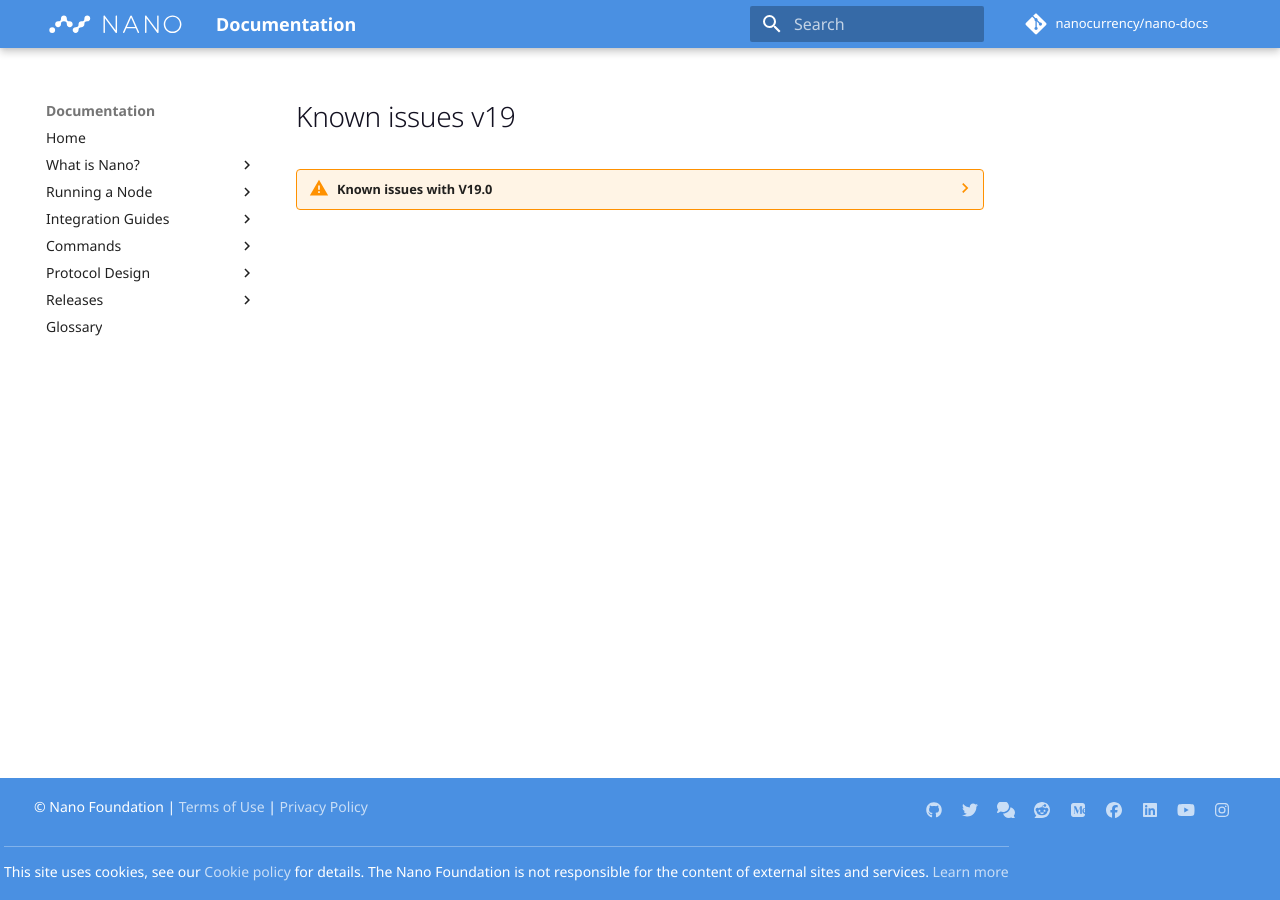
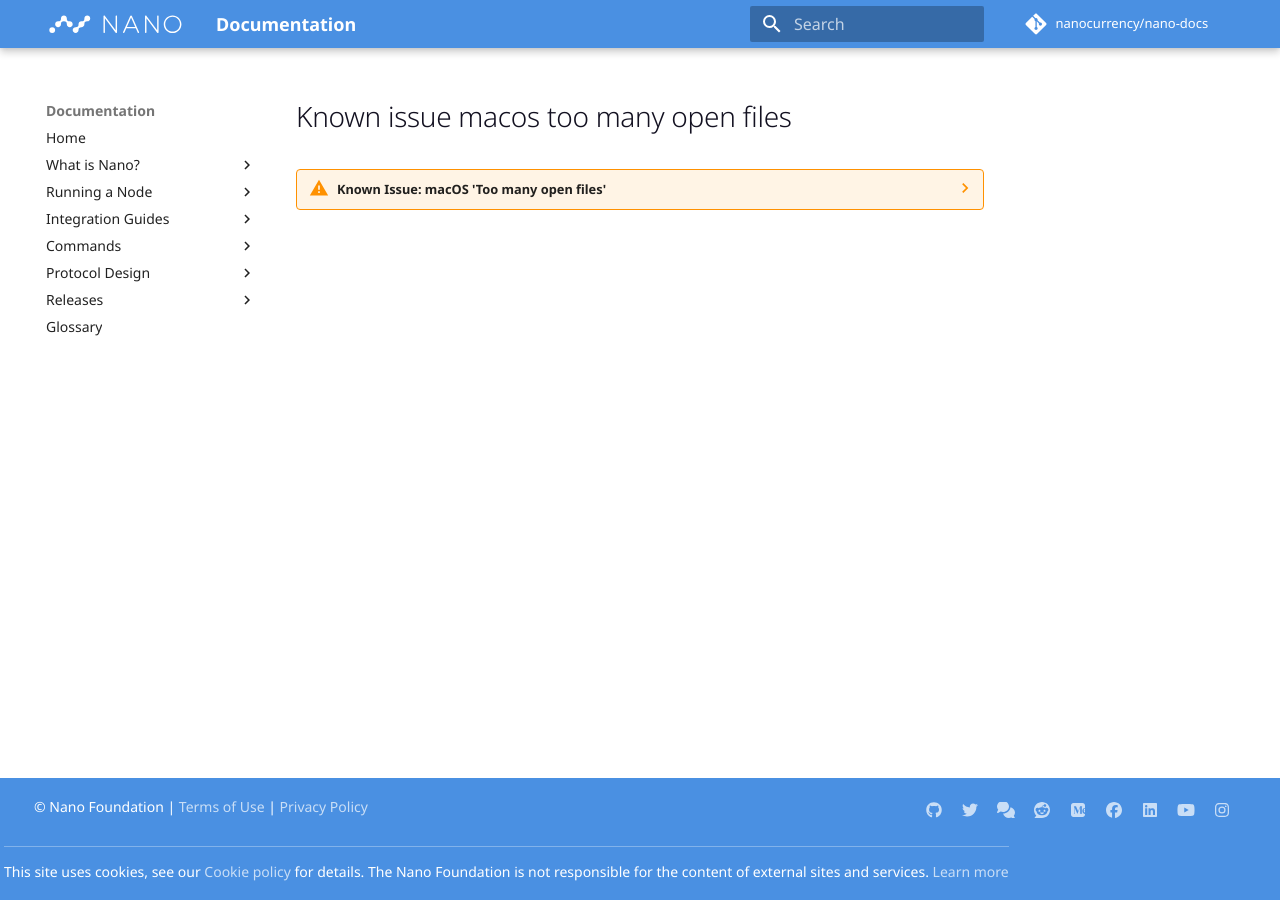
Before and after one commit to nanocurrency/nano-docs, an MkDocs documentation site: the page built from docs/snippets/known-issue-macos-too-many-open-files.md, in a window 1280 px wide. Built offline with MkDocs 1.6.1 and Material for MkDocs 9.7.7, drawn with Linux system fonts in a browser that asks for light colours; comment, search, counter and statistics services are not loaded.

Commit message:
Move around known issues, include macOS too many files for V20

```diff
--- a/docs/integration-guides/build-options.md
+++ b/docs/integration-guides/build-options.md
@@ -8,7 +8,8 @@
 
 --8<-- "current-release-build-links.md"
 
---8<-- "known-issues-v19.md"
+--8<-- "known-issue-peers-stake-reporting.md"
+--8<-- "known-issue-macos-too-many-open-files.md"
 
 ### Beta builds
 
--- a/docs/releases/node-releases.md
+++ b/docs/releases/node-releases.md
@@ -14,7 +14,8 @@
 
 **Builds and Commands**
 
---8<-- "known-issues-v20.md"
+--8<-- "known-issue-peers-stake-reporting.md"
+--8<-- "known-issue-macos-too-many-open-files.md"
 
 --8<-- "current-release-build-links.md"
 
@@ -37,7 +38,7 @@
 | 19.0 | 17 | 2019-07-11 | [V19.0](/releases/node-releases/#v190) | [Release](https://github.com/nanocurrency/nano-node/releases/tag/V19.0) - [Milestone](https://github.com/nanocurrency/nano-node/milestone/9) - [Changelog](https://github.com/nanocurrency/nano-node/compare/V18.0...V19.0) |
 | 18.0 | 16 | 2019-02-21 || [Release](https://github.com/nanocurrency/nano-node/releases/tag/V18.0) - [Milestone](https://github.com/nanocurrency/nano-node/milestone/7) - [Changelog](https://github.com/nanocurrency/nano-node/compare/V17.1...V18.0) |
 
---8<-- "known-issues-v19.md"
+--8<-- "known-issue-macos-too-many-open-files.md"
 
 ---
 
--- a/docs/snippets/known-issues-v19.md
+++ b/docs/snippets/known-issue-macos-too-many-open-files.md
@@ -1,6 +1,4 @@
-??? warning "Known issues with V19.0"
-
-    **macOS "Too many open files"**
+??? warning "Known Issue: macOS 'Too many open files'"
 
     * **Issue:** The following error can be seen when attempting to run a full node on macOS using the built-in Qt wallet or other GUI-based wallets: "Exception while running wallet: open: Too many open files". This is due to macOS having a very low default file descriptor limit and V19.0 uses more of them after the move to TCP.
 
```
Also changed, not shown: docs/snippets/known-issue-peers-stake-reporting.md (added, +5 -0 lines), docs/snippets/known-issues-v20.md (deleted, +0 -7 lines).
